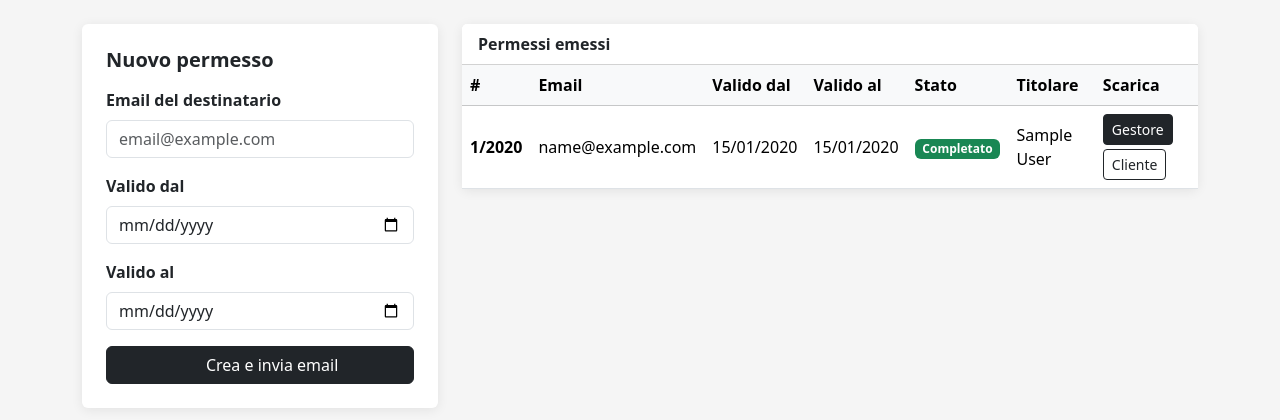
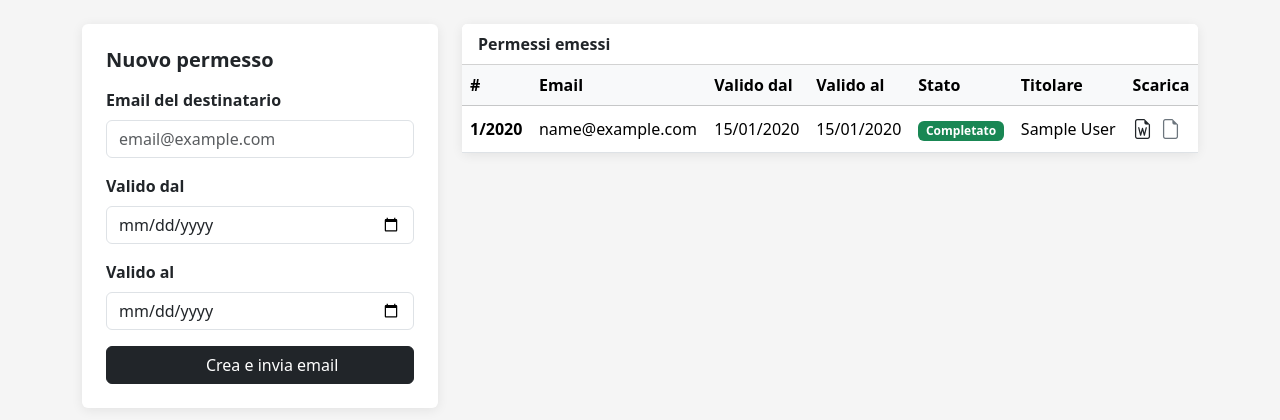
Before and after one commit to marcotn/permit, a Django app: page /admin-panel/ in a window 1280 px wide. Shown: the part 56-476 px from the top of the page. Run offline with Django 5.2, Linux system fonts and the light colour scheme; a user stored in the database is signed in; tables that the repository leaves empty hold one stand-in row (values such as "Sample post"); some libraries are stand-ins or nearby versions.

Commit message:
Compact permit list: icon buttons and email truncation
- Add Bootstrap Icons CDN to base template
- Replace text buttons (Gestore/Cliente) with bi-file-earmark-word / bi-file-earmark icons
- Truncate email to 30 chars with ellipsis; show full address on hover (title attribute)

Co-Authored-By: Claude Sonnet 4.6 <noreply@anthropic.com>

```diff
--- a/templates/base.html
+++ b/templates/base.html
@@ -6,6 +6,7 @@
   <meta name="viewport" content="width=device-width, initial-scale=1">
   <title>{% block title %}Permit{% endblock %}</title>
   <link href="https://cdn.jsdelivr.net/npm/bootstrap@5.3.3/dist/css/bootstrap.min.css" rel="stylesheet">
+  <link href="https://cdn.jsdelivr.net/npm/bootstrap-icons@1.11.3/font/bootstrap-icons.min.css" rel="stylesheet">
   <style>
     body { background: #f5f5f5; }
     .navbar-brand { font-weight: 700; letter-spacing: 1px; }
--- a/templates/permits/partials/permit_list.html
+++ b/templates/permits/partials/permit_list.html
@@ -37,7 +37,9 @@
                   <span class="text-muted">–</span>
                 {% endif %}
               </td>
-              <td>{{ p.email }}</td>
+              <td>
+                <span title="{{ p.email }}">{{ p.email|truncatechars:30 }}</span>
+              </td>
               <td>{{ p.valid_from|date:"d/m/Y" }}</td>
               <td>{{ p.valid_to|date:"d/m/Y" }}</td>
               <td>
@@ -54,12 +56,20 @@
               </td>
               <td>
                 {% if p.is_completed %}
-                  <div class="d-flex gap-1 flex-wrap">
-                    <a href="{% url 'permit_docx' p.token 'admin' %}" class="btn btn-sm btn-dark">Gestore</a>
-                    <a href="{% url 'permit_docx' p.token 'client' %}" class="btn btn-sm btn-outline-dark">Cliente</a>
+                  <div class="d-flex gap-2">
+                    <a href="{% url 'permit_docx' p.token 'admin' %}"
+                       class="text-dark"
+                       title="Scarica copia gestore">
+                      <i class="bi bi-file-earmark-word fs-5"></i>
+                    </a>
+                    <a href="{% url 'permit_docx' p.token 'client' %}"
+                       class="text-secondary"
+                       title="Scarica copia cliente">
+                      <i class="bi bi-file-earmark fs-5"></i>
+                    </a>
                   </div>
                 {% else %}
-                  <span class="text-muted small">–</span>
+                  <span class="text-muted">–</span>
                 {% endif %}
               </td>
             </tr>
```
